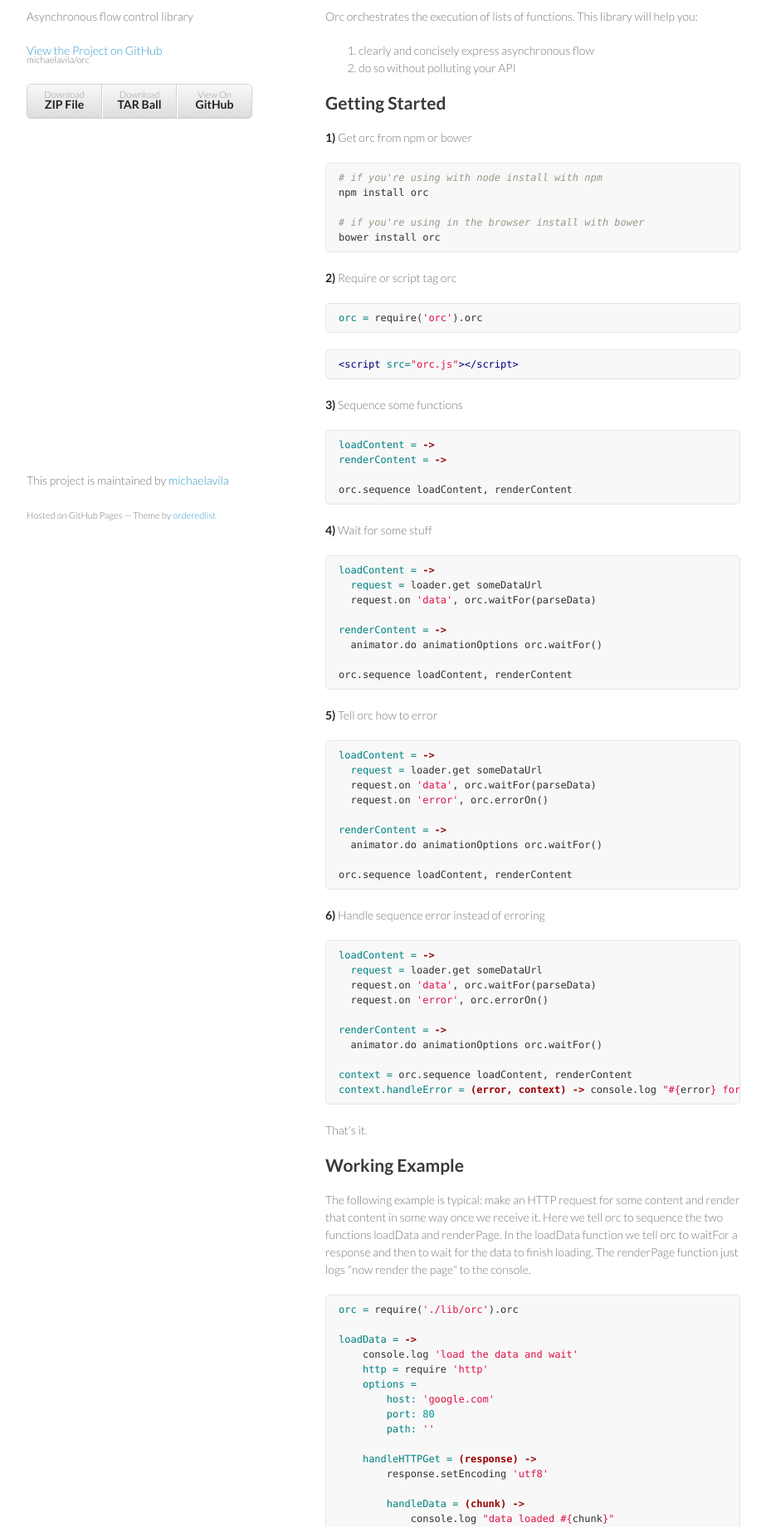
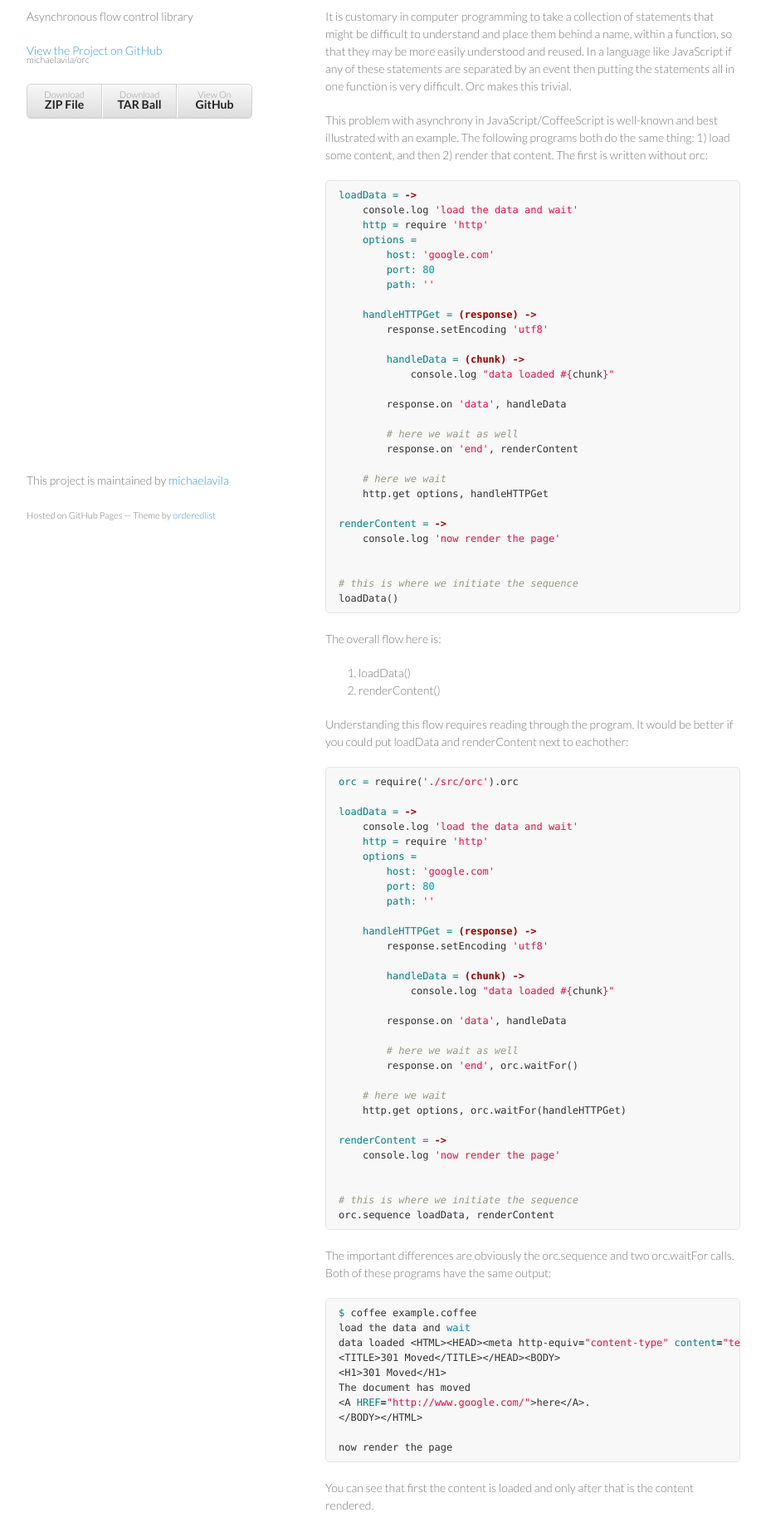
Before and after one commit to michaelavila/orc, a plain HTML site: page index.html in a window 1280 px wide. Shown: the part 100-1940 px from the top of the page at 83% size, without its empty margins (178-1101 px from the left). Drawn offline with Linux system fonts and the light colour scheme.

Commit message:
Create gh-pages branch via GitHub

```diff
--- a/index.html
+++ b/index.html
@@ -31,12 +31,107 @@
         <h1>
 <a name="orc" class="anchor" href="#orc"><span class="octicon octicon-link"></span></a>orc</h1>
 
-<p>Orc orchestrates the execution of lists of functions. This library will help you:</p>
+<p>It is customary in computer programming to take a collection of statements that
+might be difficult to understand and place them behind a name, within a
+function, so that they may be more easily understood and reused. In a language
+like JavaScript if any of these statements are separated by an event then
+putting the statements all in one function is very difficult. Orc makes this
+trivial.</p>
+
+<p>This problem with asynchrony in JavaScript/CoffeeScript is well-known and best
+illustrated with an example. The following programs both do the same thing: 1)
+load some content, and then 2) render that content. The first is written
+without orc:</p>
+
+<div class="highlight highlight-coffeescript"><pre><span class="nv">loadData = </span><span class="nf">-&gt;</span>
+    <span class="nx">console</span><span class="p">.</span><span class="nx">log</span> <span class="s">'load the data and wait'</span>
+    <span class="nv">http = </span><span class="nx">require</span> <span class="s">'http'</span>
+    <span class="nv">options =</span>
+        <span class="nv">host: </span><span class="s">'google.com'</span>
+        <span class="nv">port: </span><span class="mi">80</span>
+        <span class="nv">path: </span><span class="s">''</span>
+
+    <span class="nv">handleHTTPGet = </span><span class="nf">(response) -&gt;</span>
+        <span class="nx">response</span><span class="p">.</span><span class="nx">setEncoding</span> <span class="s">'utf8'</span>
+
+        <span class="nv">handleData = </span><span class="nf">(chunk) -&gt;</span>
+            <span class="nx">console</span><span class="p">.</span><span class="nx">log</span> <span class="s">"data loaded </span><span class="si">#{</span><span class="nx">chunk</span><span class="si">}</span><span class="s">"</span>
+
+        <span class="nx">response</span><span class="p">.</span><span class="nx">on</span> <span class="s">'data'</span><span class="p">,</span> <span class="nx">handleData</span>
+
+        <span class="c1"># here we wait as well</span>
+        <span class="nx">response</span><span class="p">.</span><span class="nx">on</span> <span class="s">'end'</span><span class="p">,</span> <span class="nx">renderContent</span>
+
+    <span class="c1"># here we wait</span>
+    <span class="nx">http</span><span class="p">.</span><span class="nx">get</span> <span class="nx">options</span><span class="p">,</span> <span class="nx">handleHTTPGet</span>
+
+<span class="nv">renderContent = </span><span class="nf">-&gt;</span>
+    <span class="nx">console</span><span class="p">.</span><span class="nx">log</span> <span class="s">'now render the page'</span>
+
+
+<span class="c1"># this is where we initiate the sequence</span>
+<span class="nx">loadData</span><span class="p">()</span>
+</pre></div>
+
+<p>The overall flow here is:</p>
 
 <ol>
-<li>clearly and concisely express asynchronous flow</li>
-<li>do so without polluting your API</li>
-</ol><h2>
+<li>loadData()</li>
+<li>renderContent()</li>
+</ol><p>Understanding this flow requires reading through the program. It would be
+better if you could put loadData and renderContent next to eachother:</p>
+
+<div class="highlight highlight-coffeescript"><pre><span class="nv">orc = </span><span class="nx">require</span><span class="p">(</span><span class="s">'./src/orc'</span><span class="p">).</span><span class="nx">orc</span>
+
+<span class="nv">loadData = </span><span class="nf">-&gt;</span>
+    <span class="nx">console</span><span class="p">.</span><span class="nx">log</span> <span class="s">'load the data and wait'</span>
+    <span class="nv">http = </span><span class="nx">require</span> <span class="s">'http'</span>
+    <span class="nv">options =</span>
+        <span class="nv">host: </span><span class="s">'google.com'</span>
+        <span class="nv">port: </span><span class="mi">80</span>
+        <span class="nv">path: </span><span class="s">''</span>
+
+    <span class="nv">handleHTTPGet = </span><span class="nf">(response) -&gt;</span>
+        <span class="nx">response</span><span class="p">.</span><span class="nx">setEncoding</span> <span class="s">'utf8'</span>
+
+        <span class="nv">handleData = </span><span class="nf">(chunk) -&gt;</span>
+            <span class="nx">console</span><span class="p">.</span><span class="nx">log</span> <span class="s">"data loaded </span><span class="si">#{</span><span class="nx">chunk</span><span class="si">}</span><span class="s">"</span>
+
+        <span class="nx">response</span><span class="p">.</span><span class="nx">on</span> <span class="s">'data'</span><span class="p">,</span> <span class="nx">handleData</span>
+
+        <span class="c1"># here we wait as well</span>
+        <span class="nx">response</span><span class="p">.</span><span class="nx">on</span> <span class="s">'end'</span><span class="p">,</span> <span class="nx">orc</span><span class="p">.</span><span class="nx">waitFor</span><span class="p">()</span>
+
+    <span class="c1"># here we wait</span>
+    <span class="nx">http</span><span class="p">.</span><span class="nx">get</span> <span class="nx">options</span><span class="p">,</span> <span class="nx">orc</span><span class="p">.</span><span class="nx">waitFor</span><span class="p">(</span><span class="nx">handleHTTPGet</span><span class="p">)</span>
+
+<span class="nv">renderContent = </span><span class="nf">-&gt;</span>
+    <span class="nx">console</span><span class="p">.</span><span class="nx">log</span> <span class="s">'now render the page'</span>
+
+
+<span class="c1"># this is where we initiate the sequence</span>
+<span class="nx">orc</span><span class="p">.</span><span class="nx">sequence</span> <span class="nx">loadData</span><span class="p">,</span> <span class="nx">renderContent</span>
+</pre></div>
+
+<p>The important differences are obviously the orc.sequence and two orc.waitFor
+calls. Both of these programs have the same output:</p>
+
+<div class="highlight highlight-bash"><pre><span class="nv">$ </span>coffee example.coffee
+load the data and <span class="nb">wait</span>
+data loaded &lt;HTML&gt;&lt;HEAD&gt;&lt;meta http-equiv<span class="o">=</span><span class="s2">"content-type"</span> <span class="nv">content</span><span class="o">=</span><span class="s2">"text/html;charset=utf-8"</span>&gt;
+&lt;TITLE&gt;301 Moved&lt;/TITLE&gt;&lt;/HEAD&gt;&lt;BODY&gt;
+&lt;H1&gt;301 Moved&lt;/H1&gt;
+The document has moved
+&lt;A <span class="nv">HREF</span><span class="o">=</span><span class="s2">"http://www.google.com/"</span>&gt;here&lt;/A&gt;.
+&lt;/BODY&gt;&lt;/HTML&gt;
+
+now render the page
+</pre></div>
+
+<p>You can see that first the content is loaded and only after that is the content
+rendered.</p>
+
+<h2>
 <a name="getting-started" class="anchor" href="#getting-started"><span class="octicon octicon-link"></span></a>Getting Started</h2>
 
 <p><strong>1)</strong> Get orc from npm or bower</p>
@@ -106,63 +201,6 @@ bower install orc
 <p>That's it.</p>
 
 <h2>
-<a name="working-example" class="anchor" href="#working-example"><span class="octicon octicon-link"></span></a>Working Example</h2>
-
-<p>The following example is typical: make an HTTP request for some content and
-render that content in some way once we receive it. Here we tell orc to
-sequence the two functions loadData and renderPage. In the loadData function we
-tell orc to waitFor a response and then to wait for the data to finish loading.
-The renderPage function just logs "now render the page" to the console.</p>
-
-<div class="highlight highlight-coffeescript"><pre><span class="nv">orc = </span><span class="nx">require</span><span class="p">(</span><span class="s">'./lib/orc'</span><span class="p">).</span><span class="nx">orc</span>
-
-<span class="nv">loadData = </span><span class="nf">-&gt;</span>
-    <span class="nx">console</span><span class="p">.</span><span class="nx">log</span> <span class="s">'load the data and wait'</span>
-    <span class="nv">http = </span><span class="nx">require</span> <span class="s">'http'</span>
-    <span class="nv">options =</span>
-        <span class="nv">host: </span><span class="s">'google.com'</span>
-        <span class="nv">port: </span><span class="mi">80</span>
-        <span class="nv">path: </span><span class="s">''</span>
-
-    <span class="nv">handleHTTPGet = </span><span class="nf">(response) -&gt;</span>
-        <span class="nx">response</span><span class="p">.</span><span class="nx">setEncoding</span> <span class="s">'utf8'</span>
-
-        <span class="nv">handleData = </span><span class="nf">(chunk) -&gt;</span>
-            <span class="nx">console</span><span class="p">.</span><span class="nx">log</span> <span class="s">"data loaded </span><span class="si">#{</span><span class="nx">chunk</span><span class="si">}</span><span class="s">"</span>
-
-        <span class="nx">response</span><span class="p">.</span><span class="nx">on</span> <span class="s">'data'</span><span class="p">,</span> <span class="nx">handleData</span>
-
-        <span class="c1"># here we wait as well</span>
-        <span class="nx">response</span><span class="p">.</span><span class="nx">on</span> <span class="s">'end'</span><span class="p">,</span> <span class="nx">orc</span><span class="p">.</span><span class="nx">waitFor</span><span class="p">()</span>
-
-    <span class="c1"># here we wait</span>
-    <span class="nx">http</span><span class="p">.</span><span class="nx">get</span> <span class="nx">options</span><span class="p">,</span> <span class="nx">orc</span><span class="p">.</span><span class="nx">waitFor</span><span class="p">(</span><span class="nx">handleHTTPGet</span><span class="p">)</span>
-
-<span class="nv">renderPage = </span><span class="nf">-&gt;</span>
-    <span class="nx">console</span><span class="p">.</span><span class="nx">log</span> <span class="s">'now render the page'</span>
-
-
-<span class="c1"># this is where we initiate the sequence</span>
-<span class="nx">orc</span><span class="p">.</span><span class="nx">sequence</span> <span class="nx">loadData</span><span class="p">,</span> <span class="nx">renderPage</span>
-</pre></div>
-
-<p>If you run the example you will see that everything is called in the correct
-order. The renderPage function does not run until we have received all of the
-data from the loadData function. I've listed the output below:</p>
-
-<div class="highlight highlight-bash"><pre><span class="nv">$ </span>coffee example.coffee
-load the data and <span class="nb">wait</span>
-data loaded &lt;HTML&gt;&lt;HEAD&gt;&lt;meta http-equiv<span class="o">=</span><span class="s2">"content-type"</span> <span class="nv">content</span><span class="o">=</span><span class="s2">"text/html;charset=utf-8"</span>&gt;
-&lt;TITLE&gt;301 Moved&lt;/TITLE&gt;&lt;/HEAD&gt;&lt;BODY&gt;
-&lt;H1&gt;301 Moved&lt;/H1&gt;
-The document has moved
-&lt;A <span class="nv">HREF</span><span class="o">=</span><span class="s2">"http://www.google.com/"</span>&gt;here&lt;/A&gt;.
-&lt;/BODY&gt;&lt;/HTML&gt;
-
-now render the page
-</pre></div>
-
-<h2>
 <a name="how-does-it-work" class="anchor" href="#how-does-it-work"><span class="octicon octicon-link"></span></a>How does it work?</h2>
 
 <p>Orc does as much of the bookkeeping as it can. You should almost never need
```
Also changed, not shown: params.json (+1 -1 lines).
